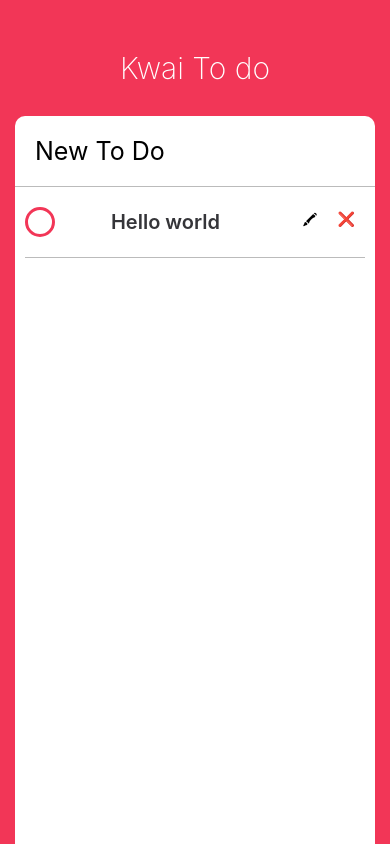
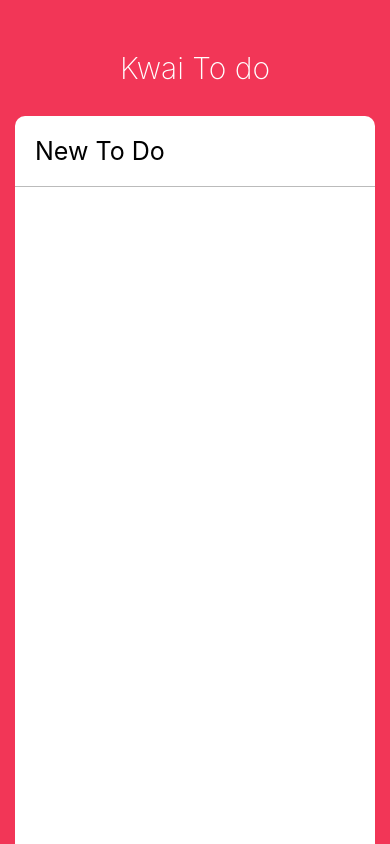
Before and after one commit to kimbeomgyu/todo-app, a React Native app: screen / in a window 390 px wide. Built offline with nearby package versions, Linux system fonts and the light colour scheme.

Commit message:
todos state and uuid

```diff
--- a/App.tsx
+++ b/App.tsx
@@ -1,4 +1,4 @@
-import React, { useState } from "react";
+import React, { useState, useEffect, useCallback } from "react";
 import {
   StyleSheet,
   Text,
@@ -10,12 +10,49 @@ import {
   ScrollView,
 } from "react-native";
 import Todo from "./Todo";
-
+import { AppLoading } from "expo";
+import { v1 as uuidv1 } from "uuid";
 const { width } = Dimensions.get("window");
 
 export default function App() {
   const [newTodo, setNewTodo] = useState("");
   const [loadedTodos, setLoadedTodos] = useState(false);
+  const [todos, setTodos] = useState(
+    {} as {
+      [ID: string]: {
+        id: string;
+        text: string;
+        isCompleted: boolean;
+        date: number;
+      };
+    }
+  );
+
+  const addTodo = useCallback(() => {
+    if (newTodo !== "") {
+      const ID = uuidv1();
+      const todo = {
+        [ID]: {
+          id: ID,
+          text: newTodo,
+          isCompleted: false,
+          date: Date.now(),
+        },
+      };
+      setTodos((todos) => ({ ...todos, ...todo }));
+      setNewTodo("");
+    }
+  }, [newTodo]);
+
+  useEffect(() => {
+    setTimeout(() => {
+      setLoadedTodos(true);
+    }, 2000);
+  }, []);
+
+  if (!loadedTodos) {
+    <AppLoading />;
+  }
 
   return (
     <View style={styles.container}>
@@ -29,9 +66,12 @@ export default function App() {
           placeholder={"New To Do"}
           returnKeyType={"done"}
           autoCorrect={false}
+          onSubmitEditing={addTodo}
         />
         <ScrollView contentContainerStyle={styles.todos}>
-          <Todo text={"Hello world"} />
+          {Object.keys(todos).map((key) => (
+            <Todo text={todos[key].text} />
+          ))}
         </ScrollView>
       </View>
     </View>
--- a/package.json
+++ b/package.json
@@ -13,12 +13,14 @@
     "react-dom": "~16.9.0",
     "react-native": "https://github.com/expo/react-native/archive/sdk-37.0.1.tar.gz",
     "react-native-screens": "~2.2.0",
-    "react-native-web": "~0.11.7"
+    "react-native-web": "~0.11.7",
+    "uuid": "^8.0.0"
   },
   "devDependencies": {
     "@babel/core": "^7.8.6",
     "@types/react": "~16.9.23",
     "@types/react-native": "~0.61.17",
+    "@types/uuid": "^7.0.3",
     "babel-preset-expo": "~8.1.0",
     "typescript": "~3.8.3"
   },
```
Also changed, not shown: 1 other file (tests, documents, lock files or other folders).
